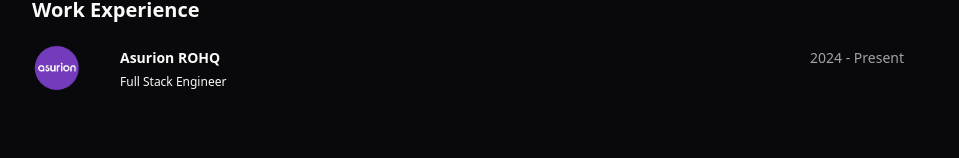
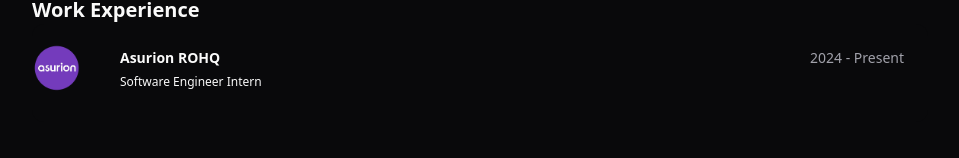
Before and after one commit to karlosM1/Portfolio, a React (Vite) app in the folder my-portfolio/: page / in a window 1280 px wide. Shown: the part 402-560 px from the top of the page, without its empty margins (160-1119 px from the left). Built offline with nearby package versions, Linux system fonts and the light colour scheme.

Commit message:
fix: update job title from 'Full Stack Engineer' to 'Software Engineer Intern'

```diff
--- a/my-portfolio/src/data/resume.tsx
+++ b/my-portfolio/src/data/resume.tsx
@@ -35,7 +35,7 @@ export const DATA = {
     {
       company: "Asurion ROHQ",
       href: "https://www.asurion.com",
-      title: "Full Stack Engineer",
+      title: "Software Engineer Intern",
       badge: [],
       logoUrl: "../src/assets/asurion-logo.png",
       start: "2024",
```
